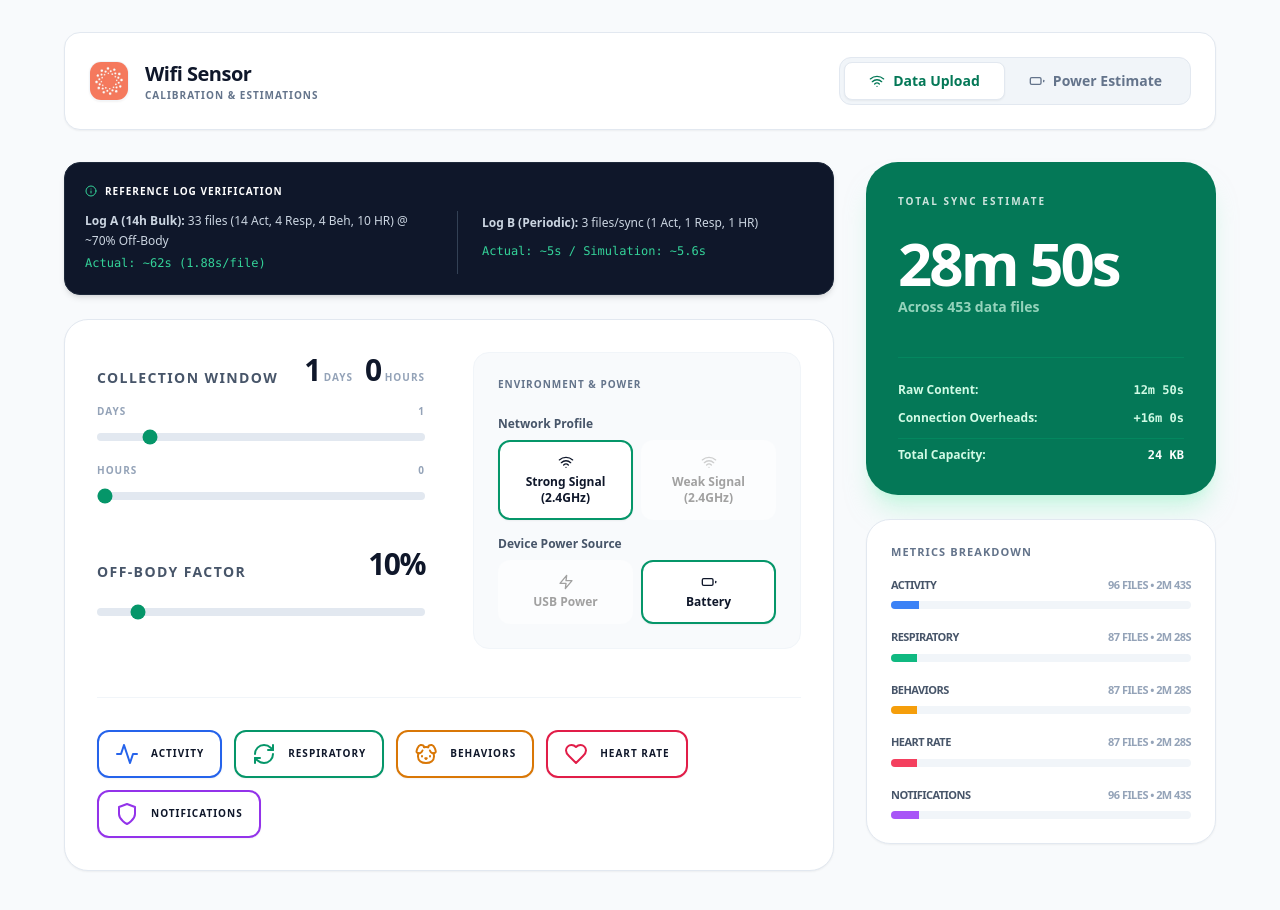
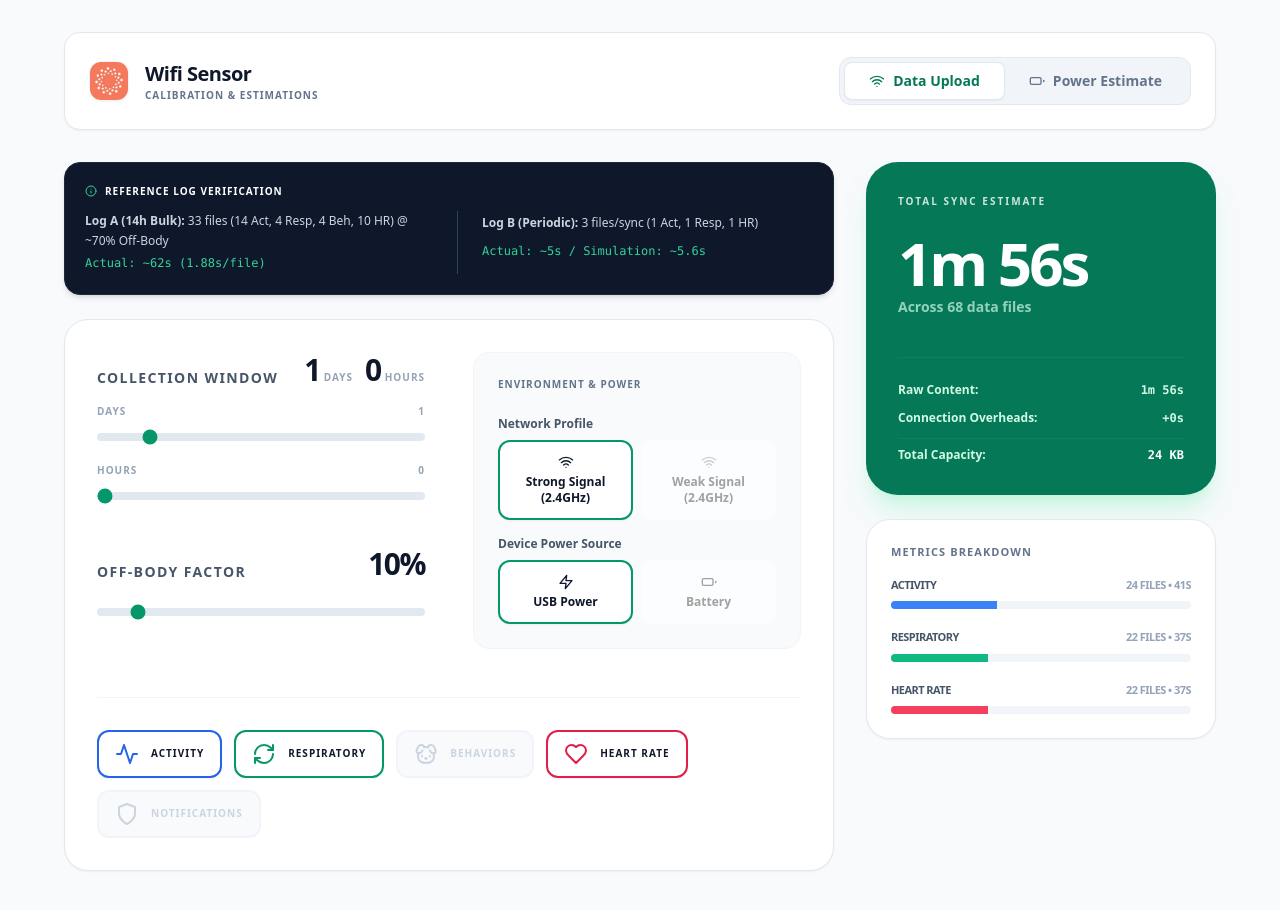
Before and after one commit to pedromarinho94/upload-estimation, a React (Vite) app: page / in a window 1280 px wide. Shown: the top 910 px of the page. Built offline with nearby package versions, Linux system fonts and the light colour scheme.

Commit message:
Fix defaults

```diff
--- a/src/App.jsx
+++ b/src/App.jsx
@@ -43,10 +43,10 @@ export default function App() {
     const [days, setDays] = useState(1);
     const [hours, setHours] = useState(0);
     const [networkLevel, setNetworkLevel] = useState('good');
-    const [powerMode, setPowerMode] = useState('battery');
+    const [powerMode, setPowerMode] = useState('charging');
     const [offBodyPercent, setOffBodyPercent] = useState(10);
     const [enabledDataTypes, setEnabledDataTypes] = useState({
-        activity: true, respiratory: true, behaviors: true, heartRate: true, notifications: true
+        activity: true, respiratory: true, behaviors: false, heartRate: true, notifications: false
     });
 
     // Detailed Hardware Params (Restored)
@@ -61,7 +61,7 @@ export default function App() {
     const [offlineActiveS, setOfflineActiveS] = useState(4.07);
     const [offlineIntervalS, setOfflineIntervalS] = useState(300);
 
-    const [hoursOnline, setHoursOnline] = useState(24);
+    const [hoursOnline, setHoursOnline] = useState(12);
 
     // --- Sync Logic (Professional useMemo) ---
     const results = useMemo(() => {
```
